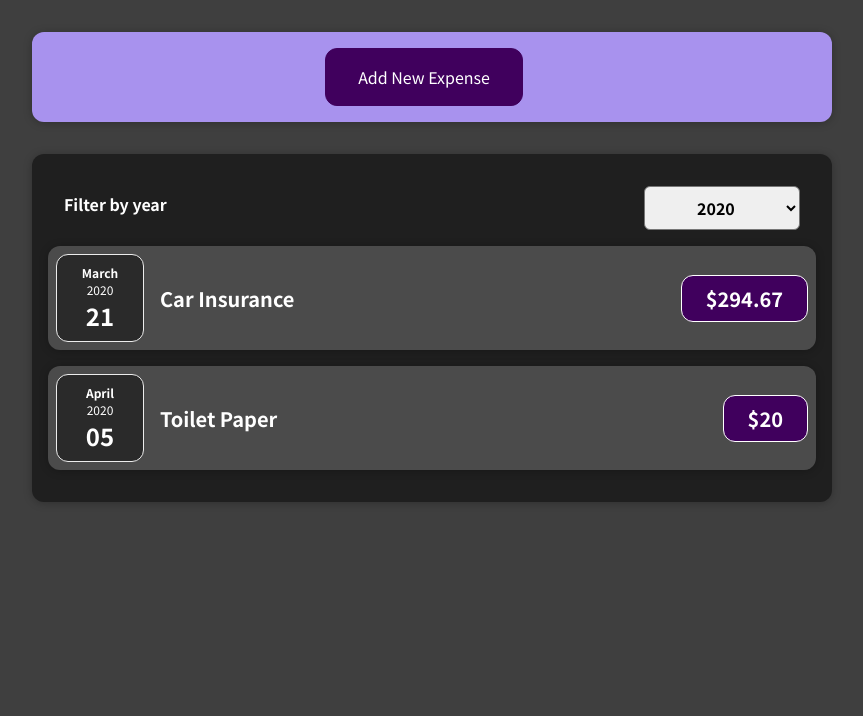
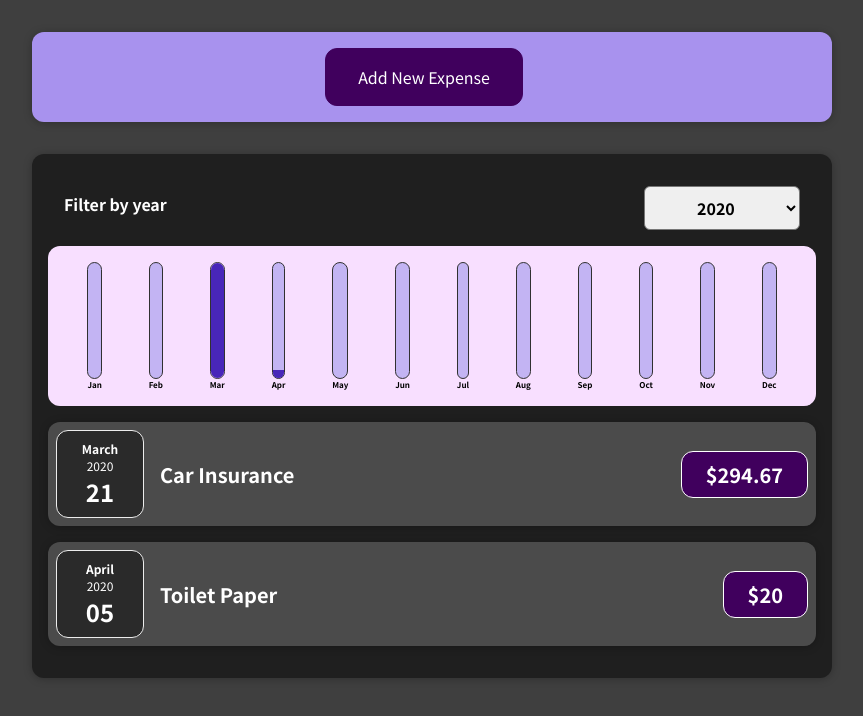
Before and after one commit to bduong94/react-complete-guide, a React (Create React App) app: page / in a window 1280 px wide. Shown: the top 716 px of the page, without its empty margins (208-1071 px from the left). Built offline with nearby package versions, Linux system fonts and the light colour scheme.

Commit message:
Add chart component

```diff
--- /dev/null
+++ b/src/components/Chart/Chart.css
@@ -0,0 +1,9 @@
+.chart {
+  padding: 1rem;
+  border-radius: 12px;
+  background-color: #f8dfff;
+  text-align: center;
+  display: flex;
+  justify-content: space-around;
+  height: 10rem;
+}
--- /dev/null
+++ b/src/components/Chart/Chart.js
@@ -0,0 +1,23 @@
+import React from "react";
+import ChartBar from "./ChartBar";
+import "./Chart.css";
+
+const Chart = (props) => {
+  const dataPointValues = props.dataPoints.map((dataPoint) => dataPoint.value);
+  const totalMaximum = Math.max(...dataPointValues);
+
+  return (
+    <div className="chart">
+      {props.dataPoints.map((dataPoint) => (
+        <ChartBar
+          key={dataPoint.label}
+          value={dataPoint.value}
+          maxValue={totalMaximum}
+          label={dataPoint.label}
+        />
+      ))}
+    </div>
+  );
+};
+
+export default Chart;
--- /dev/null
+++ b/src/components/Chart/ChartBar.css
@@ -0,0 +1,30 @@
+.chart-bar {
+  height: 100%;
+  display: flex;
+  flex-direction: column;
+  align-items: center;
+}
+
+.chart-bar__inner {
+  height: 100%;
+  width: 100%;
+  border: 1px solid #313131;
+  border-radius: 12px;
+  background-color: #c3b4f3;
+  overflow: hidden;
+  display: flex;
+  flex-direction: column;
+  justify-content: flex-end;
+}
+
+.chart-bar__fill {
+  background-color: #4826b9;
+  width: 100%;
+  transition: all 0.3s ease-out;
+}
+
+.chart-bar__label {
+  font-weight: bold;
+  font-size: 0.5rem;
+  text-align: center;
+}
--- /dev/null
+++ b/src/components/Chart/ChartBar.js
@@ -0,0 +1,24 @@
+import React from "react";
+import "./ChartBar.css";
+
+const ChartBar = (props) => {
+  let barFillHeight = "0%";
+
+  if (props.maxValue > 0) {
+    barFillHeight = `${Math.round((props.value / props.maxValue) * 100)}%`;
+  }
+
+  return (
+    <div className="chart-bar">
+      <div className="chart-bar__inner">
+        <div
+          className="chart-bar__fill"
+          style={{ height: barFillHeight }}
+        ></div>
+      </div>
+      <div className="chart-bar__label">{props.label}</div>
+    </div>
+  );
+};
+
+export default ChartBar;
--- /dev/null
+++ b/src/components/Expenses/ExpenseChart.js
@@ -0,0 +1,28 @@
+import React from "react";
+import Chart from "../Chart/Chart";
+
+const ExpensesChart = (props) => {
+  const chartDataPoints = [
+    { label: "Jan", value: 0 },
+    { label: "Feb", value: 0 },
+    { label: "Mar", value: 0 },
+    { label: "Apr", value: 0 },
+    { label: "May", value: 0 },
+    { label: "Jun", value: 0 },
+    { label: "Jul", value: 0 },
+    { label: "Aug", value: 0 },
+    { label: "Sep", value: 0 },
+    { label: "Oct", value: 0 },
+    { label: "Nov", value: 0 },
+    { label: "Dec", value: 0 },
+  ];
+
+  for (const expense of props.expenses) {
+    const expenseMonth = expense.date.getMonth();
+    chartDataPoints[expenseMonth].value += Number(expense.amount);
+  }
+
+  return <Chart dataPoints={chartDataPoints} />;
+};
+
+export default ExpensesChart;
--- a/src/components/Expenses/ExpenseItemList.js
+++ b/src/components/Expenses/ExpenseItemList.js
@@ -3,6 +3,7 @@
 import Card from "../UI/Card";
 import ExpensesList from "./ExpensesList";
 import ExpensesFilter from "../ExpensesFilter/ExpensesFilter";
+import ExpensesChart from "./ExpenseChart";
 
 export default function ExpenseItemList(props) {
   const [filteredYear, setFilteredYear] = useState("2020");
@@ -11,13 +12,21 @@
     setFilteredYear(year);
   };
 
+  const filteredExpenses = props.expenses.filter(
+    (expense) => expense.date.getFullYear().toString() === filteredYear
+  );
+
   return (
     <Card className="expenses">
       <ExpensesFilter
         selected={filteredYear}
         onFilterYear={filterYearHandler}
       />
-      <ExpensesList expenses={props.expenses} filteredYear={filteredYear} />
+      <ExpensesChart expenses={filteredExpenses} />
+      <ExpensesList
+        filteredExpenses={filteredExpenses}
+        filteredYear={filteredYear}
+      />
     </Card>
   );
 }
--- a/src/components/Expenses/ExpensesList.js
+++ b/src/components/Expenses/ExpensesList.js
@@ -3,11 +3,7 @@
 import "./ExpensesList.css";
 
 const ExpensesList = (props) => {
-  const expensesList = props.expenses
-    .filter(
-      (expense) => expense.date.getFullYear().toString() === props.filteredYear
-    )
-    .map((expense) => {
+  const expensesList = props.filteredExpenses.map((expense) => {
     return (
       <ExpenseItem
         key={expense.id}
```
Lines whose indentation alone changed are shown as unchanged.
